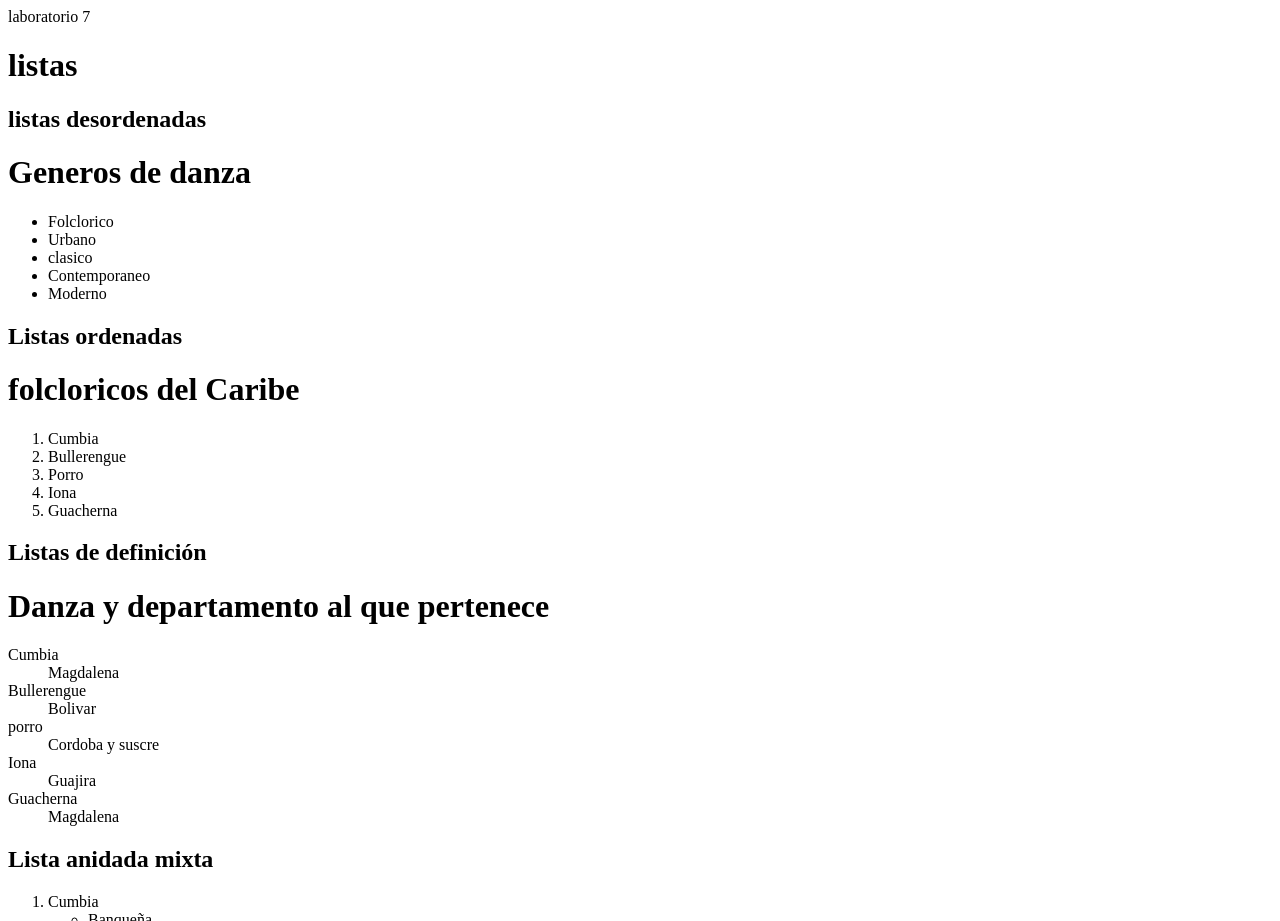
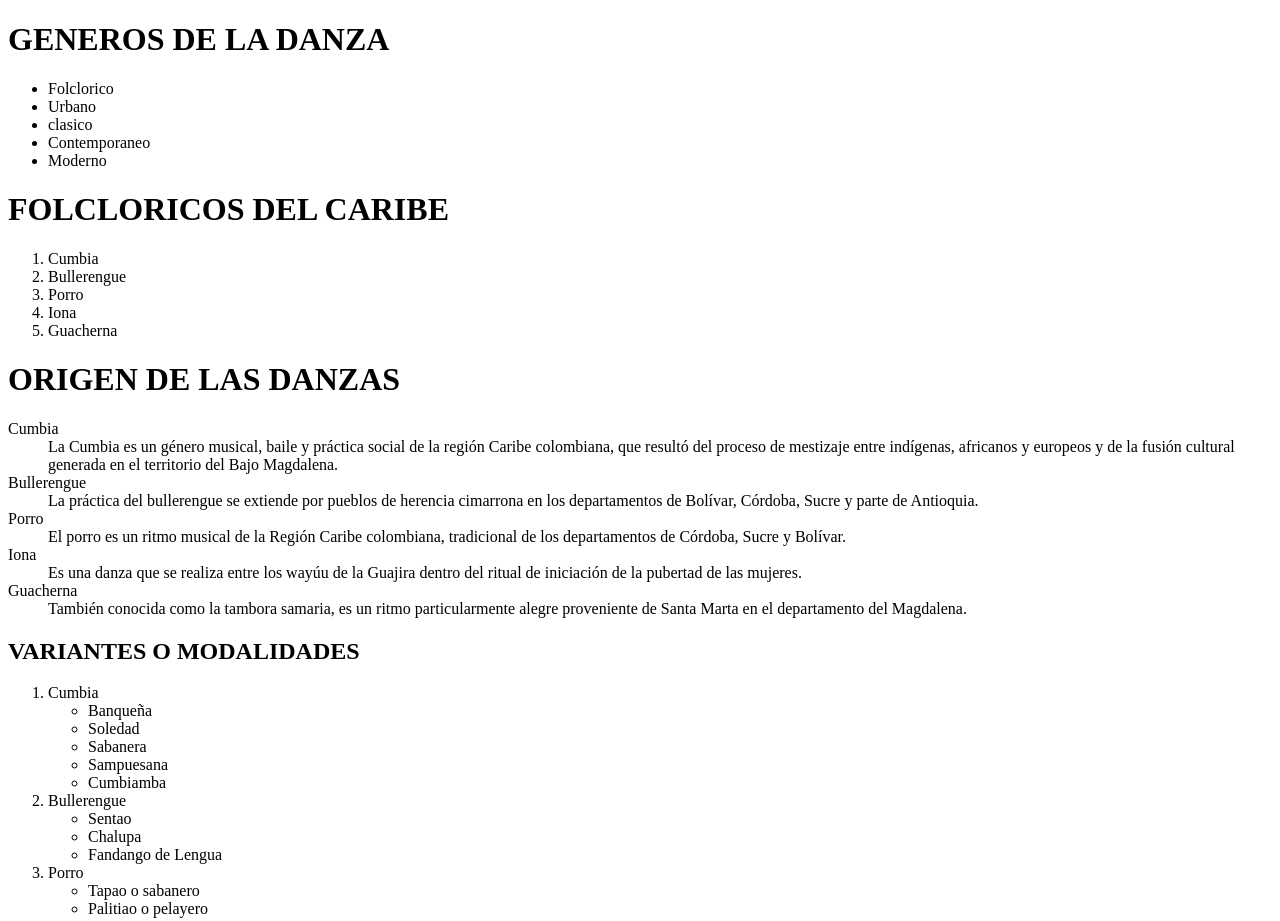
Before and after one commit to Bty06/Clonaci-n-bg, a plain HTML site: page Index.html in a window 1280 px wide. Shown: the top 921 px of the page. Drawn offline with Linux system fonts and the light colour scheme.

Commit message:
se incluyo  un elemento en lista anidada

```diff
--- a/Index.html
+++ b/Index.html
@@ -1,8 +1,11 @@
+<!DOCTYPE html>
+<html>
+<head>
+    <title>LA DANZA EN COLOMBIA</title>
+</head>
+<body>
 
-</section>laboratorio 7
-</body><H1>listas</H1>
-<h2>listas desordenadas</h2>
-<h1>Generos de danza</h1>
+<h1>GENEROS DE LA DANZA</h1>
 <ul>
     <li>Folclorico</li>
     <li>Urbano</li>
@@ -10,8 +13,8 @@
     <li>Contemporaneo</li>
     <li>Moderno</li>
 </ul>
-<h2>Listas ordenadas</h2>
-<h1>folcloricos del Caribe</h1>
+
+<h1>FOLCLORICOS DEL CARIBE</h1>
 <ol>
     <li>Cumbia</li>
     <li>Bullerengue</li>
@@ -19,20 +22,20 @@
     <li>Iona</li>
     <li>Guacherna</li>
 </ol>
-<h2>Listas de definición</h2>
-<h1>Danza y departamento al que pertenece</h1>
+
+<h1>ORIGEN DE LAS DANZAS</h1>
 <dt>Cumbia</dt>
-<dd>Magdalena</dd>
+<dd>La Cumbia es un género musical, baile y práctica social de la región Caribe colombiana, que resultó del proceso de mestizaje entre indígenas, africanos y europeos y de la fusión cultural generada en el territorio del Bajo Magdalena.</dd>
 <dt>Bullerengue</dt>
-<dd>Bolivar</dd>
-<dt>porro</dt>
-<dd>Cordoba y suscre</dd>
+<dd>La práctica del bullerengue se extiende por pueblos de herencia cimarrona en los departamentos de Bolívar, Córdoba, Sucre y parte de Antioquia.</dd>
+<dt>Porro</dt>
+<dd>El porro es un ritmo musical de la Región Caribe colombiana, tradicional de los departamentos de Córdoba, Sucre y Bolívar.</dd>
 <dt>Iona</dt>
-<dd>Guajira</dd>
+<dd>Es una danza que se realiza entre los wayúu de la Guajira dentro del ritual de iniciación de la pubertad de las mujeres.</dd>
 <dt>Guacherna</dt>
-<dd>Magdalena</dd>
+<dd>También conocida como la tambora samaria, es un ritmo particularmente alegre proveniente de Santa Marta en el departamento del Magdalena.</dd>
 </ol>
-<h2>Lista anidada mixta</h2>
+<h2>VARIANTES O MODALIDADES</h2>
 <ol><li>Cumbia
     <ul> <li>Banqueña</li>
     <li>Soledad</li>
@@ -44,7 +47,12 @@
 <ul>
     <li>Sentao</li>
     <li>Chalupa</li>
-    <li>Fandango de Lengua</li>
+    <li>Fandango de Lengua</li></ul>
+</li>
+    <li>Porro</li>
+<ul>
+    <li>Tapao o sabanero</li>
+    <li>Palitiao o pelayero</li></ul>
 </ol>
 <table border="1"  cellspacing="5px" cellpadding="10px">
     <tr>
```
